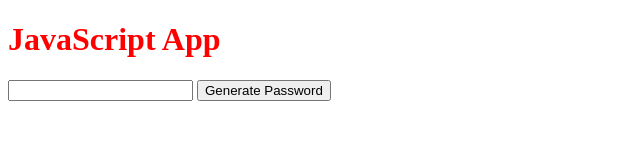
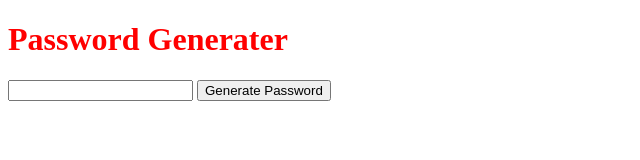
Before and after one commit to ShinyaIshizaki/JavaScriptApp, a plain HTML site: page index.html in a window 1280 px wide. Shown: the whole page, without its empty margins (0-640 px from the left). Drawn offline with Linux system fonts and the light colour scheme.

Commit message:
first commit

```diff
--- a/index.html
+++ b/index.html
@@ -6,7 +6,7 @@
     <title>`substitute(Filename('', 'Page Title'), '^.', '\u&', '')`</title>
   </head>
   <body>
-    <h1>JavaScript App</h1>
+    <h1>Password Generater</h1>
     <input type="text" name="password" id="textbox" />
     <button type="submit" id="btn">Generate Password</button>
     <script type="text/javascript" src="js/script.js"></script>
```
